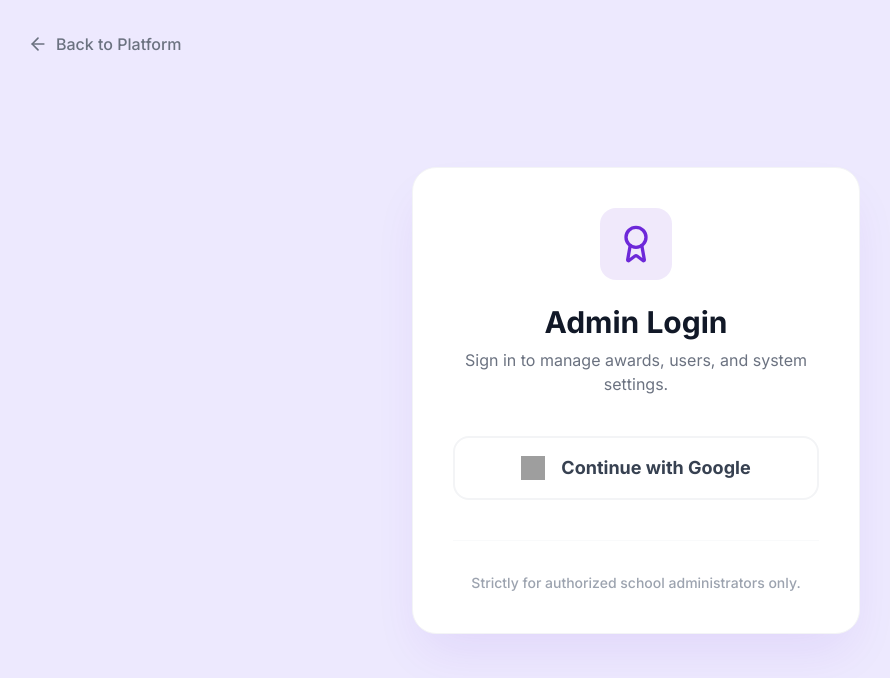
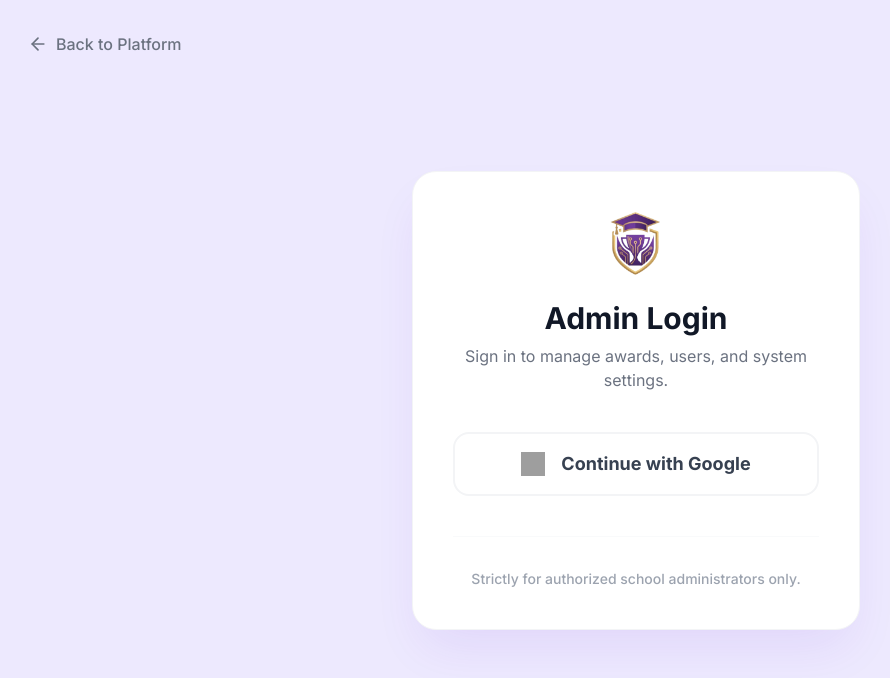
Before and after one commit to vincee08/awards-online-platform, a React (Vite) app: page /login in a window 1280 px wide. Shown: the top 678 px of the page, without its empty margins (4-894 px from the left). Built offline with nearby package versions, Linux system fonts and the light colour scheme; no server answers; grey boxes are pictures that could not be loaded.

Commit message:
update the login logo and admin console logo

```diff
--- a/src/layouts/AdminLayout.tsx
+++ b/src/layouts/AdminLayout.tsx
@@ -93,9 +93,7 @@ const AdminLayout: React.FC = () => {
       `}>
         <div className="h-full flex flex-col">
           <div className="p-8 flex items-center gap-3">
-            <div className="p-2 bg-admin rounded-xl">
-              <Award size={24} />
-            </div>
+            <img src="/logo/awardsSystem-logo.png" alt="Admin Logo" className="h-8 w-auto object-contain shrink-0" />
             <span className="text-xl font-bold tracking-tight">Admin Console</span>
           </div>
 
--- a/src/pages/LoginPage.tsx
+++ b/src/pages/LoginPage.tsx
@@ -119,8 +119,8 @@ const LoginPage: React.FC = () => {
         className="max-w-md w-full bg-white rounded-3xl p-10 shadow-2xl shadow-admin/10 border border-gray-100"
       >
         <div className="text-center mb-10">
-          <div className="inline-flex p-4 bg-admin/10 rounded-2xl text-admin mb-6">
-            <Award size={40} />
+          <div className="inline-flex mb-6">
+            <img src="/logo/awardsSystem-logo.png" alt="Institute Awards Logo" className="h-16 w-auto object-contain" />
           </div>
           <h1 className="text-3xl font-extrabold text-gray-900 mb-2">Admin Login</h1>
           <p className="text-gray-500">
```
